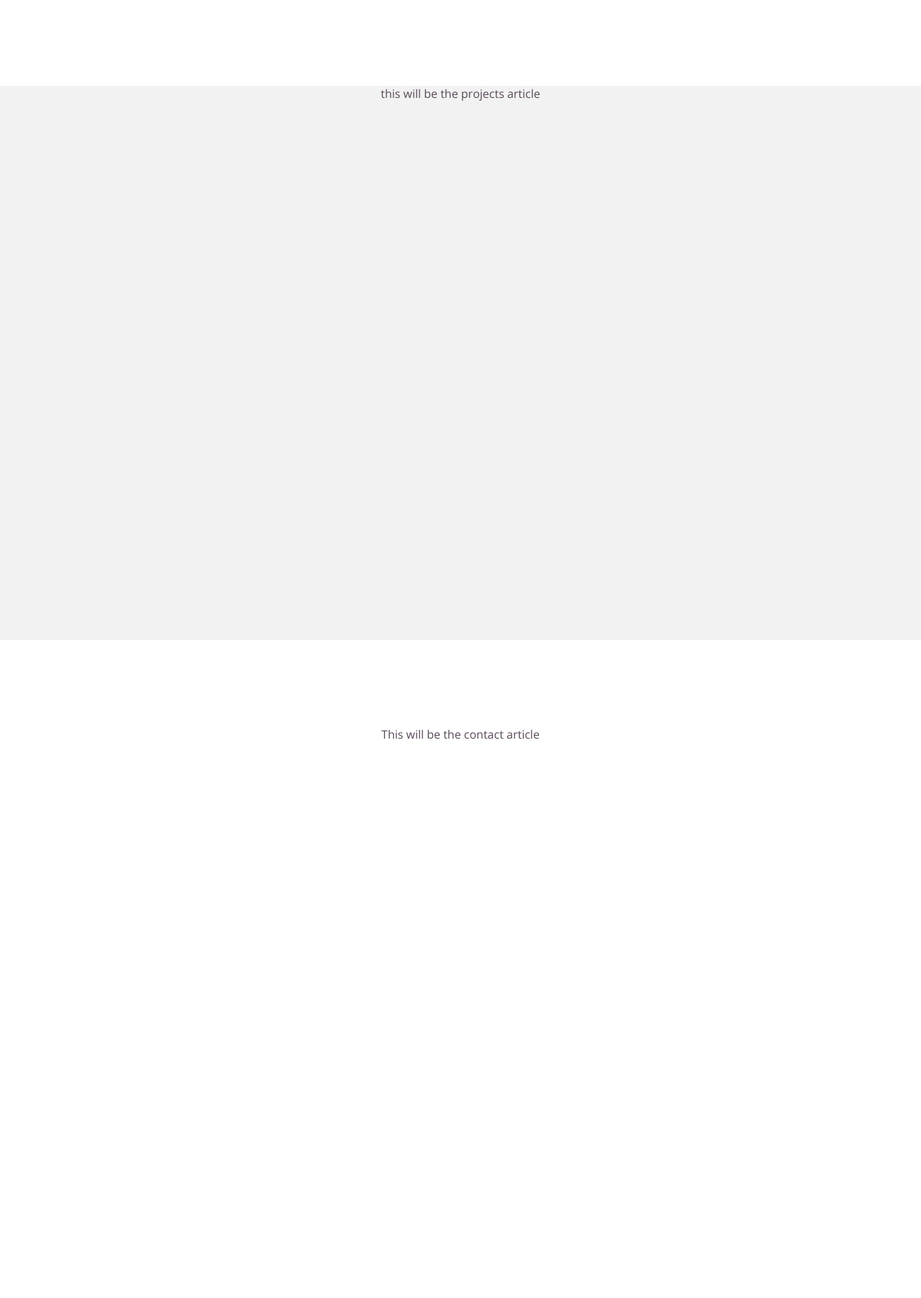
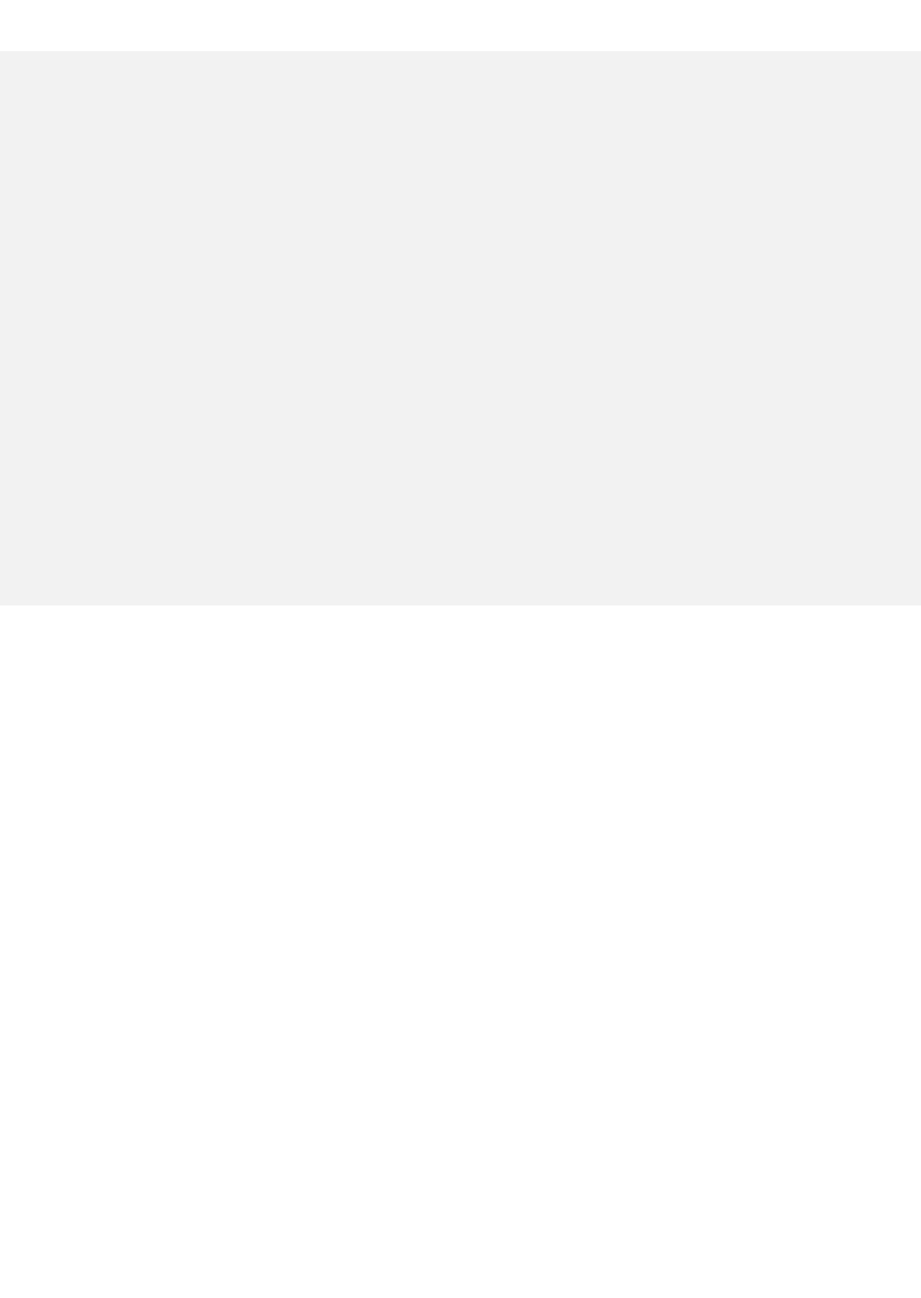
Before and after one commit to NAllwood/Website, a Python web app: template static/templates/basic.html in a window 1280 px wide. Shown: the part 1621-3424 px from the top of the page at 72% size. Before the commit the page ends 2648 px from the top, so only its background shows below. Run offline with Jinja, Linux system fonts and the light colour scheme; the template is opened without the code that fills it, so the values that code supplies are empty.

Commit message:
better spacing and navbar snap

```diff
--- a/static/css/main.css
+++ b/static/css/main.css
@@ -19,7 +20,8 @@ color: #fffb1e;   - contrast yellow
 :root {
     --dark_purple:#410047;
     --light_purple:#810081;
-    --dark_grey:#4b404c;
+    --dark_grey:#444649;
+    --darkest_grey:#333;
     --light_grey:#93a4aa;
     --contrast_yellow:#fffb1e;
     --background_grey:#f2f2f2;
@@ -108,7 +111,7 @@ color: #fffb1e;   - contrast yellow
   flex-direction: column;
   align-items: center;
   justify-content: center;
-  color:#4b404c;
+  color:var(--text_grey);
   background-color:white;
 
 }
@@ -116,12 +119,12 @@ color: #fffb1e;   - contrast yellow
   background-color:var(--background_grey);
 }
 .article_container {
-  margin-top: 120px;
   display: flex;
   flex-direction: column;
   align-items: center;
   align-content: center;
   width: 100vw;
+  margin: 64px;
 }
 .article_title {
   opacity: 0;
@@ -133,6 +136,7 @@ color: #fffb1e;   - contrast yellow
 
 }
 .text_article {
+  opacity: 0;
   display: flex;
   flex-direction: column;
   align-items: center;
@@ -141,7 +145,7 @@ color: #fffb1e;   - contrast yellow
   padding: 0 10px;
   width: 100%;
   box-sizing: border-box;
-  color:var(--text_grey);
+  color:inherit;
 }
 
 .sticky {
--- a/static/js/scripts.js
+++ b/static/js/scripts.js
@@ -1,10 +1,14 @@
 
 function update_navbar() {
   var navbar = document.getElementById("navbar");
+
   var articles = document.getElementById("articles");
-  var about = document.getElementById("about");
-  var projects = document.getElementById("projects");
-  var fullscreen_image = document.getElementById("fullscreen_image");
+  var about = document.getElementById("about_container");
+  var projects = document.getElementById("projects_container");
+  var contact = document.getElementById("contact_container");
+
+  var about_content = document.getElementById("about_article");
+
 
   var nav_about = document.getElementById("nav_about");
   var nav_projects = document.getElementById("nav_projects");
@@ -12,9 +16,8 @@ function update_navbar() {
 
   var about_title = document.getElementById("about_title");
 
-  var nav_height = navbar.getBoundingClientRect().height
+  var nav_height = navbar.getBoundingClientRect().height;
 
-  console.log("window",window.pageYOffset ,"active",)
 
   /* fix or unfix navbar */
   if (window.pageYOffset >= articles.offsetTop - nav_height) {
@@ -27,35 +30,40 @@ function update_navbar() {
   }
 
   /* activate right articles in navbar */
-  if (window.pageYOffset >= about.offsetTop -120-nav_height && window.pageYOffset < projects.offsetTop -120-nav_height){
+  if (window.pageYOffset >= about.offsetTop -64 -nav_height && window.pageYOffset < projects.offsetTop -64 -nav_height){
     nav_about.classList.add("active");
+    about_content.classList.add("fade_in");
     nav_projects.classList.remove("active");
     nav_contact.classList.remove("active");
-  }else if (window.pageYOffset >= projects.offsetTop -120-nav_height && window.pageYOffset < contact.offsetTop -120-nav_height){
+  }else if (window.pageYOffset >= projects.offsetTop -64 -nav_height && window.pageYOffset < contact.offsetTop -64 -nav_height){
     nav_about.classList.remove("active");
     nav_projects.classList.add("active");
     nav_contact.classList.remove("active");
-  }else if (window.pageYOffset >= contact.offsetTop -120-nav_height && window.pageYOffset < contact.offsetBottom -120-nav_height){
+  }else if (window.pageYOffset >= contact.offsetTop -64 -nav_height && window.pageYOffset < contact.offsetBottom -64 -nav_height){
     nav_about.classList.remove("active");
     nav_projects.classList.remove("active");
     nav_contact.classList.add("active");
   }
 
-  if (window.pageYOffset >= about.offsetTop -120-nav_height){
+  if (window.pageYOffset >= about.offsetTop -64-nav_height){
     about_title.classList.add("slide_in_left");
   }
-  if (window.pageYOffset >= projects.offsetTop -120-nav_height){
+  if (window.pageYOffset >= projects.offsetTop -64-nav_height){
     projects_title.classList.add("slide_in_left");
   }
-  if (window.pageYOffset >= contact.offsetTop -120-nav_height){
+  if (window.pageYOffset >= contact.offsetTop -64-nav_height){
     contact_title.classList.add("slide_in_left");
   }
 
 
 }
 
-function scroll_to(element, duration) {
-  elementY = element.offsetTop;
+function scroll_to(element, duration, with_navbar) {
+  var elementY = element.offsetTop;
+  if (with_navbar == 1){
+    var navbar_height = document.getElementById("navbar").getBoundingClientRect().height;
+    var elementY = element.offsetTop-navbar_height;
+  }
   var startingY = window.pageYOffset;
   var diff = elementY - startingY;
   console.log("elementY",elementY);
--- a/static/templates/basic.html
+++ b/static/templates/basic.html
@@ -18,25 +18,27 @@
           <h1>Hello, I'm Nevin Allwood.</h1>
           <h2>I develop software.</h2>
       </div>
-      <div class="button" onclick="scroll_to(navbar,600)"> Learn more about what I do <span><b>&rarr;</b></span></div>
-      <div id="hello_page_down" class="simple_navigator" onclick="scroll_to(navbar,600)">
+      <div class="button" onclick="scroll_to(navbar,600,0)"> Learn more about what I do <span><b>&rarr;</b></span></div>
+      <div id="hello_page_down" class="simple_navigator" onclick="scroll_to(navbar,600,0)">
         Learn more about what I do <br><b><i class="down"></i></b>
       </div>
     </div>
   </div>
 
-  <div id="navbar">
-    <div class="more_space_left"id="nav_about" onclick="scroll_to(about,600)" margin-left="30px">About</div>
-    <div id="nav_projects" onclick="scroll_to(projects,600)">Projects</div>
-    <div id="nav_contact" onclick="scroll_to(contact,600)">Contact</div>
+  <div id="navbar_dummy">
+    <div id="navbar">
+      <div class="more_space_left"id="nav_about" onclick="scroll_to(about_container,600,1)" margin-left="30px">About</div>
+      <div id="nav_projects" onclick="scroll_to(projects_container,600,1)">Projects</div>
+      <div id="nav_contact" onclick="scroll_to(contact_container,600,1)">Contact</div>
+    </div>
   </div>
 
   <div id="articles" class="articles">
-    <div class="article_container">
-      <article id="about" class="text_article">
-        <div id="about_title" class="article_title">
-          About Me
-        </div>
+    <div id="about_container" class="article_container">
+      <div id="about_title" class="article_title">
+        About Me
+      </div>
+      <article id="about_article" class="text_article">
         <div class="rower">
           <img class="picture" src="{{static_url("images/myface.JPG")}}" alt="Me">
           <div class="rower_element">
@@ -58,7 +60,7 @@
 
       </article>
     </div>
-    <div class="article_container">
+    <div id="projects_container" class="article_container">
       <article id="projects" class="text_article">
         <p> this will be the projects article </p>
         <br>
@@ -97,7 +99,7 @@
         <br>
       </article>
     </div>
-    <div class="article_container">
+    <div id="contact_container" class="article_container">
       <article id="contact" class="text_article">
         <p> This will be the contact article </p>
         <br>
```
Also changed, not shown: other parts of static/css/main.css (+32 -11 lines).
